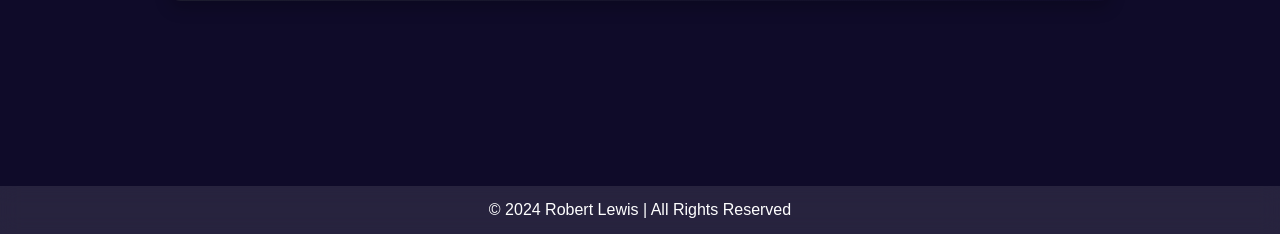
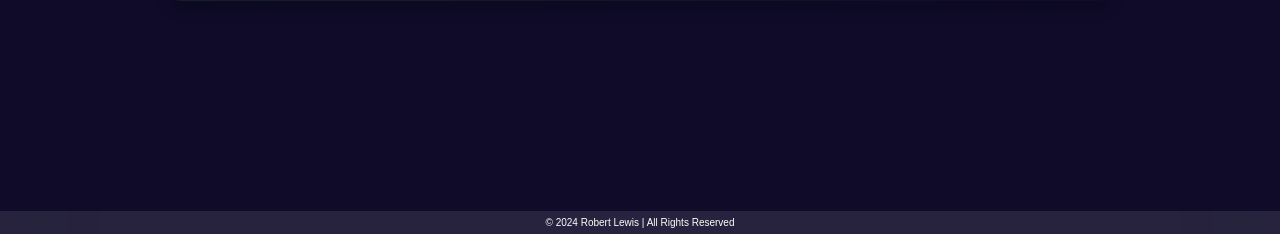
Before and after one commit to RobLewisDevOps/Homepage, a Flask app: page / in a window 1280 px wide. Shown: the part 566-800 px from the top of the page. Run offline with Flask 3, Linux system fonts and the light colour scheme.

Commit message:
updating banner to smaller size

```diff
--- a/app/application/templates/homepage_test.html
+++ b/app/application/templates/homepage_test.html
@@ -163,14 +163,15 @@
         /* Footer */
         footer {
             text-align: center;
-            padding: 15px;
+            padding: 6px;
             background: rgba(255, 255, 255, 0.1);
-            backdrop-filter: blur(10px);
+            backdrop-filter: blur(80px);
             position: fixed;
             width: 100%;
             bottom: 0;
             left: 0;
             color: white;
+            font-size: 10px;
         }
 
         @media (max-width: 600px) {
```
